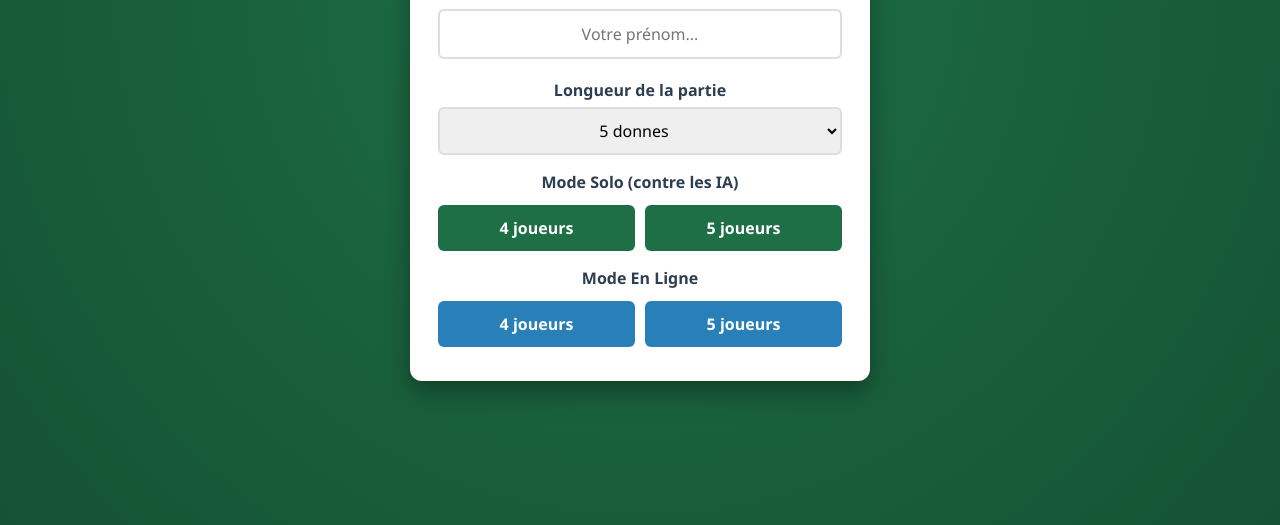
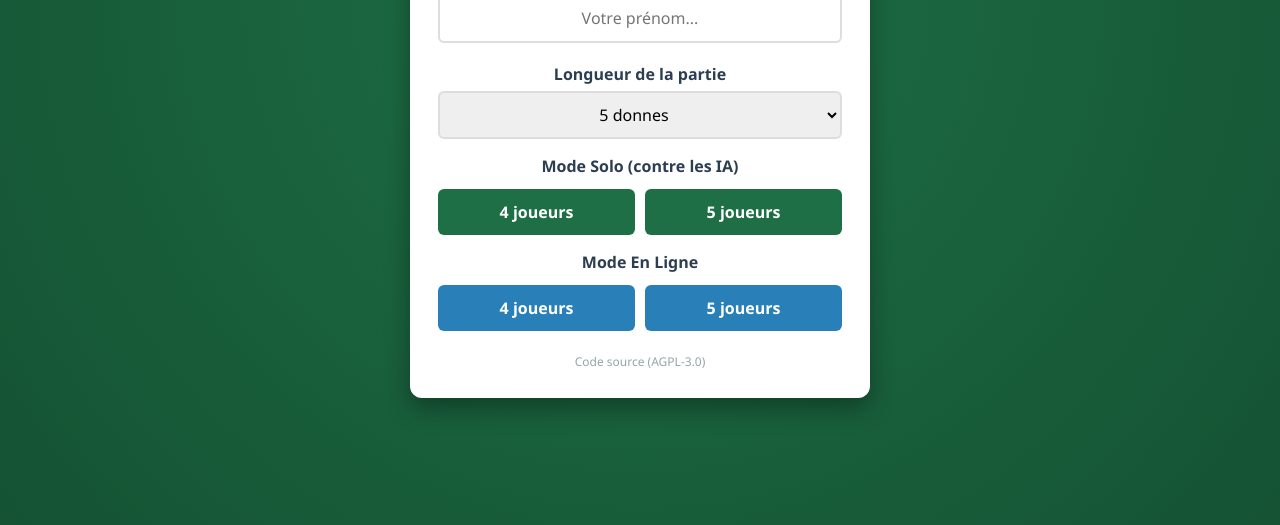
Before and after one commit to regis57/tarot-francais-enligne, a website: page public/index.html in a window 1280 px wide. Shown: the part 251-776 px from the top of the page. Drawn offline with nearby package versions, Linux system fonts and the light colour scheme; no server answers.

Commit message:
Lien discret vers le code source sur l'ecran d'accueil
L'AGPL demande que le code soit propose aux utilisateurs d'un service
en ligne. Le lien etait deja dans le menu en cours de partie ; il est
desormais aussi visible des l'accueil, avant toute partie.

```diff
--- a/public/index.html
+++ b/public/index.html
@@ -170,6 +170,10 @@
             <button class="btn btn-secondary" onclick="selectMode('online', 4)">4 joueurs</button>
             <button class="btn btn-secondary" onclick="selectMode('online', 5)">5 joueurs</button>
         </div>
+        <p style="margin-top:16px; font-size:0.75rem;">
+            <a href="https://github.com/regis57/tarot-francais-enligne" target="_blank" rel="noopener"
+               style="color:#95a5a6; text-decoration:none;">Code source (AGPL-3.0)</a>
+        </p>
     </div>
 
     <div class="lobby-container" id="matchmaking-screen" style="display:none;">
```
